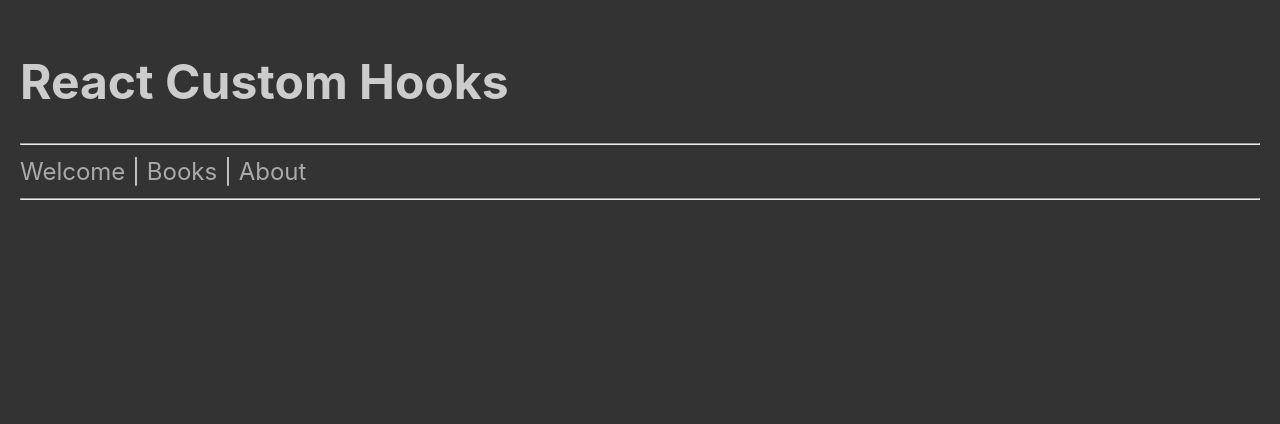
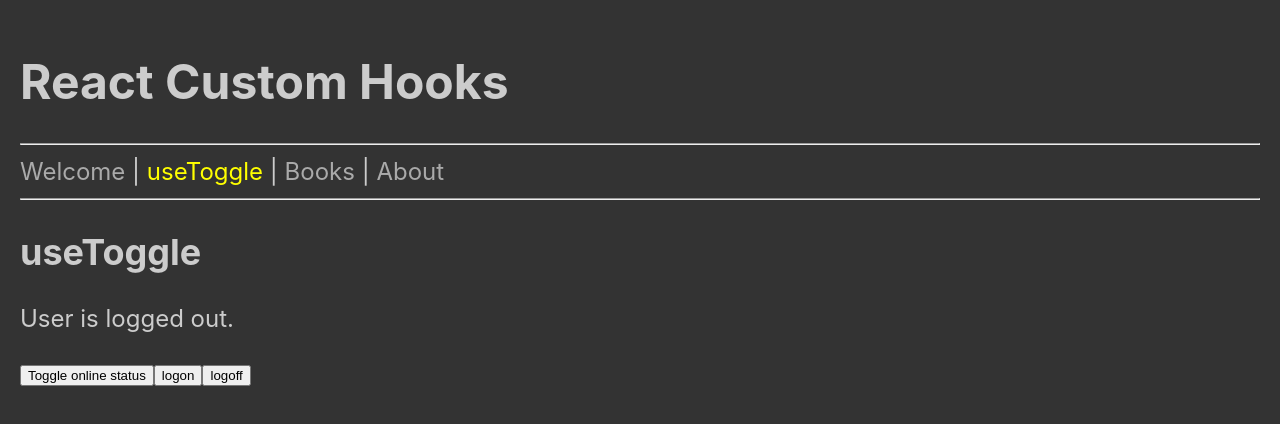
Before and after one commit to edwardtanguay/howto-create-custom-react-hooks, a React (Vite) app: page /use-toggle in a window 1280 px wide. Shown: the top 424 px of the page. Built offline with nearby package versions, Linux system fonts and the light colour scheme.

Commit message:
useToggleWorks

```diff
--- a/src/App.jsx
+++ b/src/App.jsx
@@ -1,6 +1,7 @@
 import './App.scss';
 import { PageWelcome } from './pages/PageWelcome';
 import { PageBooks } from './pages/PageBooks';
+import { PageUseToggle } from './pages/PageUseToggle';
 import { PageAbout } from './pages/PageAbout';
 import { NavLink, Routes, Route, Navigate } from 'react-router-dom';
 
@@ -10,11 +11,13 @@ function App() {
 			<h1>React Custom Hooks</h1>
 			<hr />
 			<NavLink to="/welcome">Welcome</NavLink> |{' '}
+			<NavLink to="/use-toggle">useToggle</NavLink> |{' '}
 			<NavLink to="/books">Books</NavLink> |{' '}
 			<NavLink to="/about">About</NavLink>
 			<hr />
 			<Routes>
 				<Route path="/welcome" element={<PageWelcome />} />
+				<Route path="/use-toggle" element={<PageUseToggle />} />
 				<Route path="/books" element={<PageBooks />} />
 				<Route path="/about" element={<PageAbout />} />
 				<Route path="/" element={<Navigate to="/welcome" replace />}/>
--- /dev/null
+++ b/src/hooks/useToggle.jsx
@@ -0,0 +1,17 @@
+import { useState } from 'react';
+
+export const useToggle = (defaultValue) => {
+	const [value, setValue] = useState(defaultValue);
+
+	const toggleValue = (_value = null) => {
+		console.log(value);
+		if (_value === null) {
+			_value = !value;
+			setValue(_value);
+		} else {
+			setValue(_value);
+		}
+	};
+
+	return [value, toggleValue];
+};
--- /dev/null
+++ b/src/pages/PageUseToggle.jsx
@@ -0,0 +1,21 @@
+import { useToggle } from '../hooks/useToggle';
+
+export const PageUseToggle = () => {
+	const [userIsOnline, toggleUserIsOnline] = useToggle(false);
+
+	return (
+		<div className="page_useToggle">
+			<h2>useToggle</h2>
+
+			{userIsOnline ? (
+				<p>User is currently online.</p>
+			) : (
+				<p>User is logged out.</p>
+			)}
+
+			<button onClick={() => toggleUserIsOnline()}>Toggle online status</button>
+			<button onClick={() => toggleUserIsOnline(true)}>logon</button>
+			<button onClick={() => toggleUserIsOnline(false)}>logoff</button>
+		</div>
+	);
+};
```
